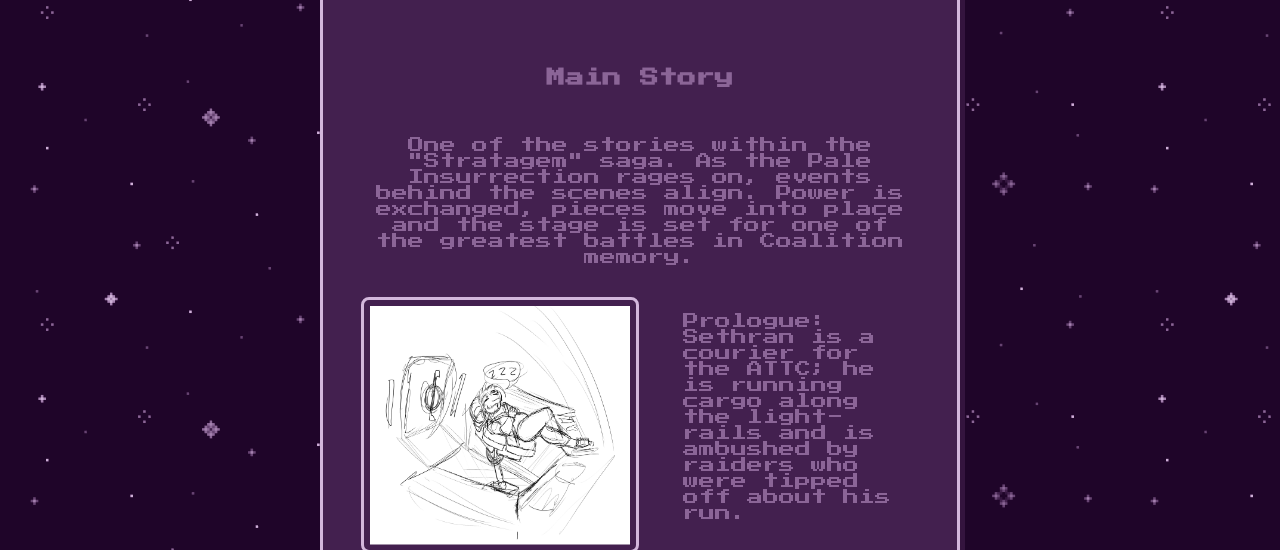
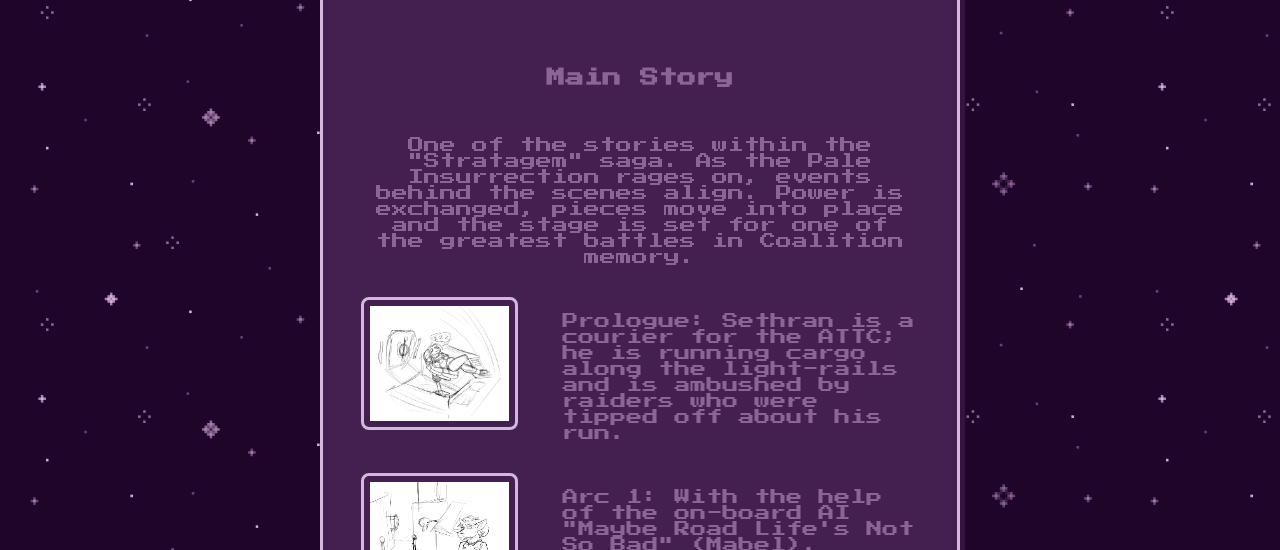
Before and after one commit to GoatOnAHill/goatonahill.github.io, a plain HTML site: page subterfuge.html in a window 1280 px wide. Shown: the part 247-797 px from the top of the page. Drawn offline with Linux system fonts and the light colour scheme.

Commit message:
Update main.css

```diff
--- a/main.css
+++ b/main.css
@@ -149,7 +149,8 @@ table{
     margin-left: 8%;
 }
 #alignLeft{
-    width:260px;
+    width:25%;
+    height:25%;
     border: 3px solid var(--starryPink);
     border-radius: 8px;
     padding-top: 1%;
```
